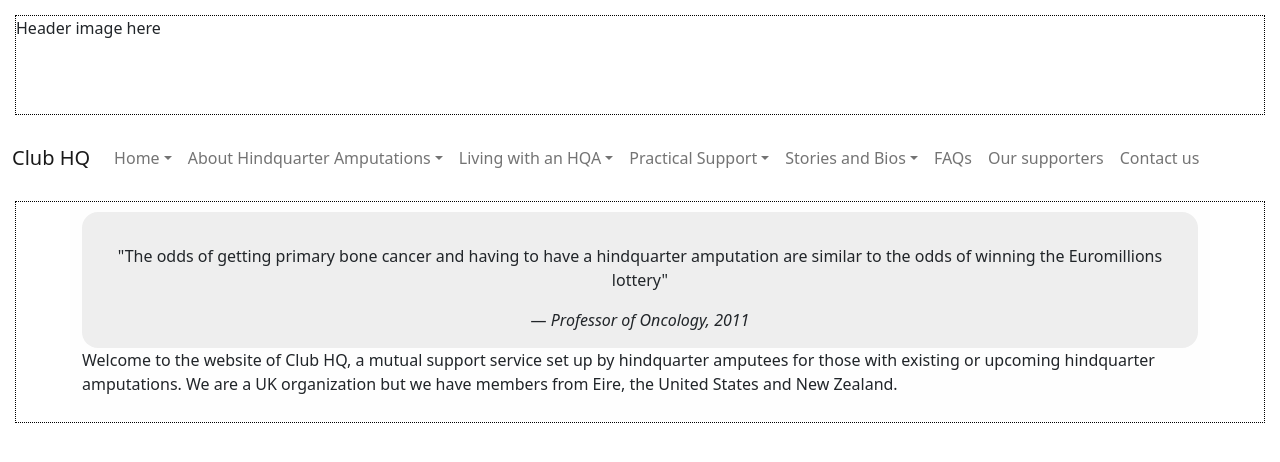
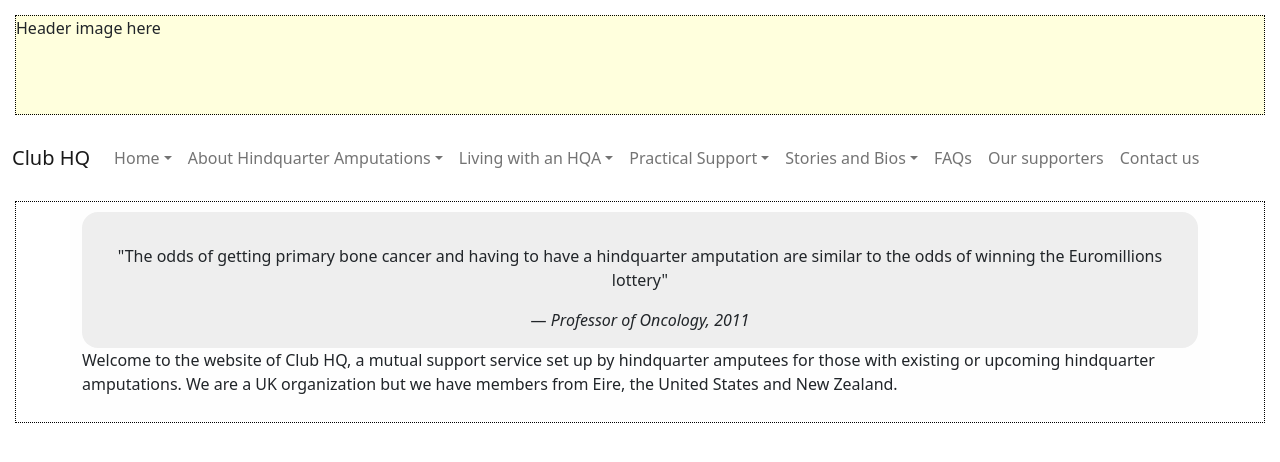
Before and after one commit to junitech/club-hq-website, a React (Create React App) app: page / in a window 1280 px wide. Shown: the top 462 px of the page. Built offline with nearby package versions, Linux system fonts and the light colour scheme.

Commit message:
Colouring header placeholder

```diff
--- a/src/index.css
+++ b/src/index.css
@@ -98,6 +98,7 @@ header {
   border: 1px dotted black;
   height: 100px;
   margin: 15px;
+  background-color: #ffffdd;
 }
 
 main {
```
